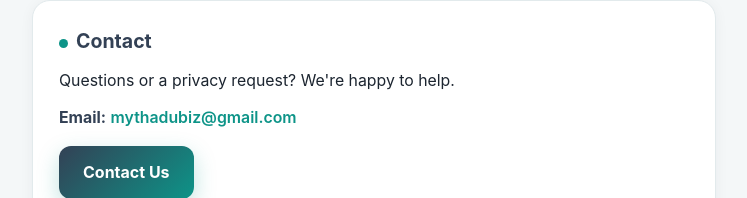
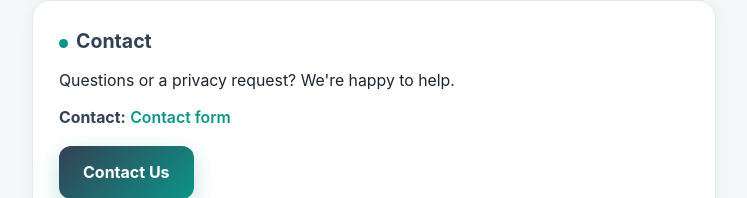
Before and after one commit to mythadubiz/coachdeck-legal, a plain HTML site: page index.html in a window 1280 px wide. Shown: the part 2145-2343 px from the top of the page, without its empty margins (266-1013 px from the left). Drawn offline with Linux system fonts and the light colour scheme.

Commit message:
Contact via form instead of a published email address

```diff
--- a/index.html
+++ b/index.html
@@ -124,8 +124,8 @@
         <div class="card">
             <h2><span class="dot"></span>Contact</h2>
             <p>Questions or a privacy request? We're happy to help.</p>
-            <p><strong>Email:</strong> <a href="mailto:mythadubiz@gmail.com">mythadubiz@gmail.com</a></p>
-            <a class="btn" href="mailto:mythadubiz@gmail.com?subject=CoachDeck%20Privacy">Contact Us</a>
+            <p><strong>Contact:</strong> <a href="https://mythadubiz.github.io/contact/?app=coachdeck&amp;lang=en">Contact form</a></p>
+            <a class="btn" href="https://mythadubiz.github.io/contact/?app=coachdeck&amp;lang=en">Contact Us</a>
             <div class="note">We may update this policy as the app evolves. Any material change will be reflected here with a new date.</div>
         </div>
     </div>
```
